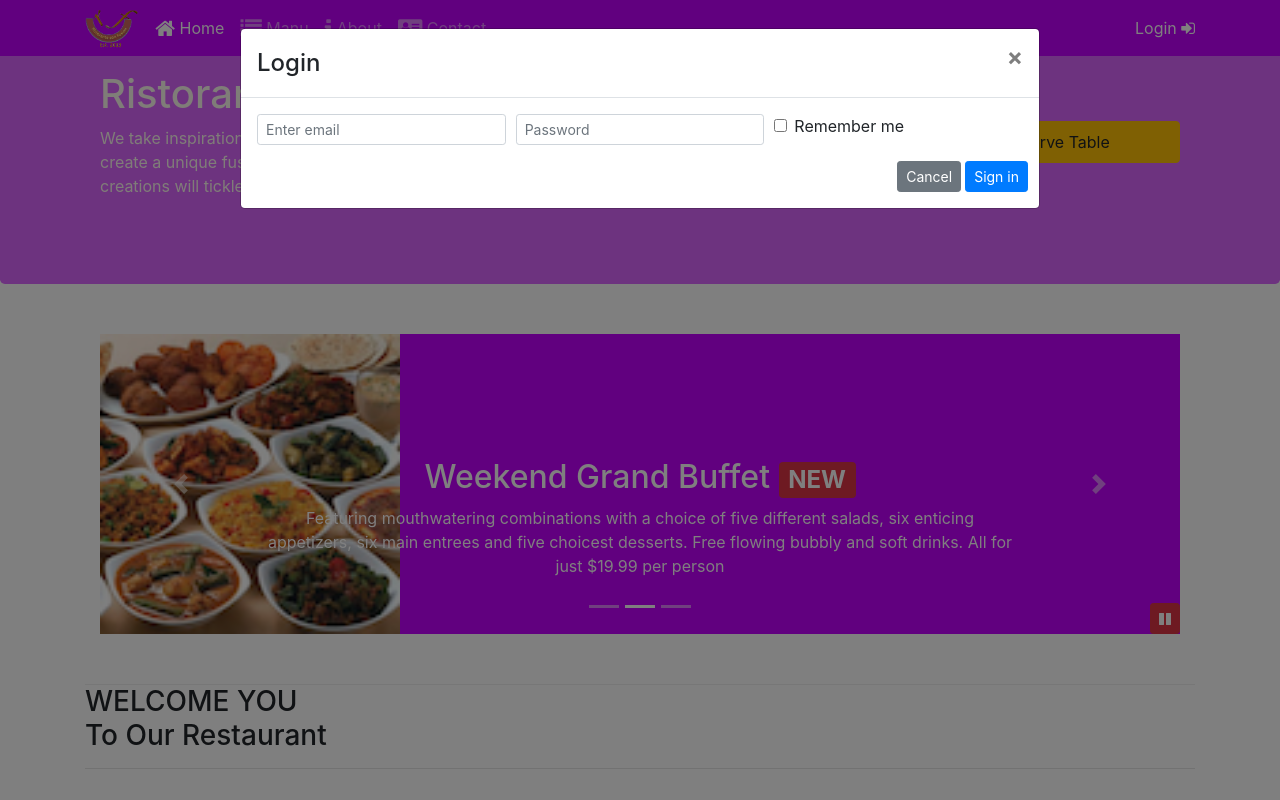
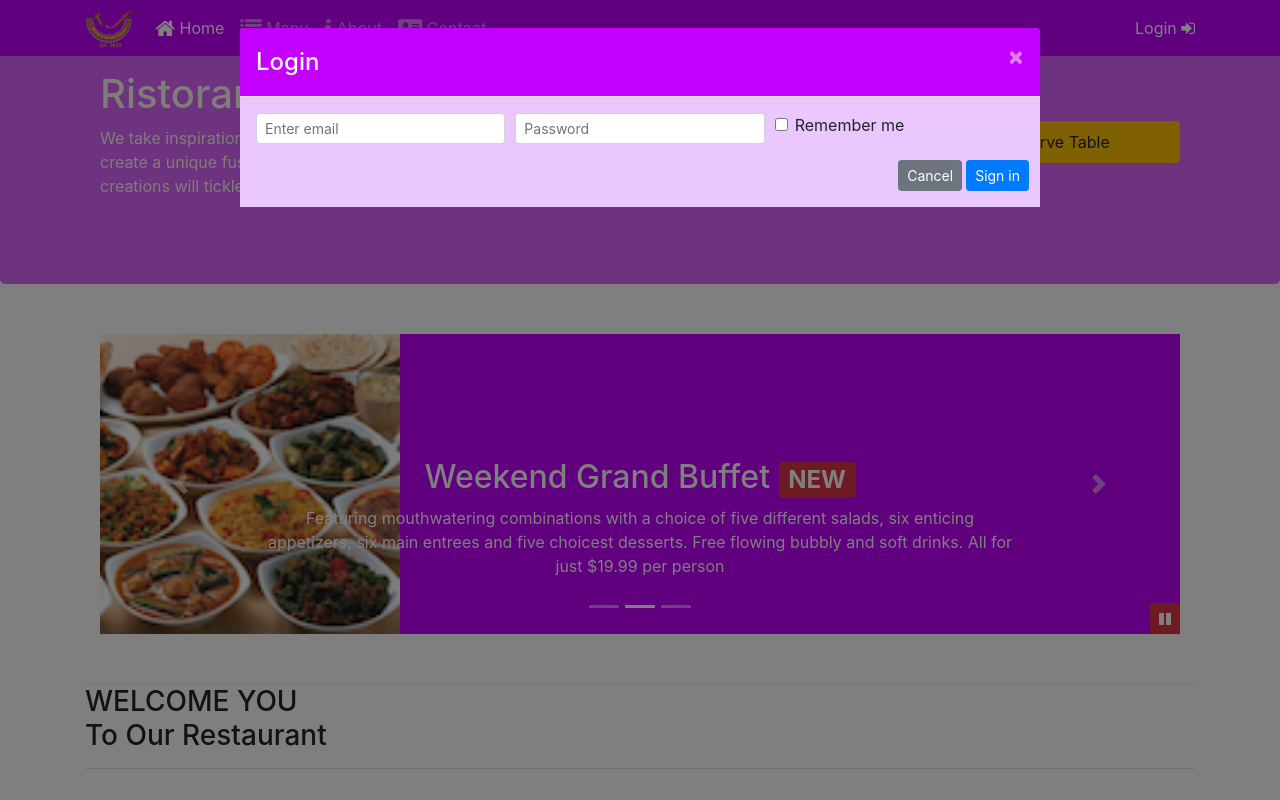
Before and after one commit to AyhamLazkany/Bootstrap4-test, a website: page index.html in a window 1280 px wide. Both pictures are taken after a click on the button "Login". Shown: the top 800 px of the page. Drawn offline with nearby package versions, Linux system fonts and the light colour scheme.

Commit message:
Assignment 4

```diff
--- a/css/styles.scss
+++ b/css/styles.scss
@@ -67,3 +67,16 @@ $carousel-itme-height: 300px;
    border-bottom: 1px solid $lt-gray;
    padding: 10px;
 }
+.modal-content{
+    border: 0px;
+    .modal-header{
+        background-color: $background-dark;
+        color: floralwhite;
+        button {
+            color: floralwhite;
+        }
+    }
+    .modal-body {
+        background-color: $background-pale;
+    }
+}
--- a/index.html
+++ b/index.html
@@ -31,7 +31,7 @@
                 </ul>
             </div>
             <span class="navbar-text">
-                <a role="button" data-toggle="modal" data-target="#login">
+                <a id="login-btn" role="button">
                     Login <span class="fa fa-sign-in"></span>
                 </a>
             </span>
@@ -86,8 +86,7 @@
                     <img class="d-flex mx-auto img-fluid" src="img/logo.png" alt="Ristorante con Fusion">
                 </div>
                 <div class="col-12 col-md-3 align-self-center">
-                    <a href="#RT" role="button" class="btn btn-warning btn-block nav-link"
-                    data-toggle="modal" data-target="#RT">Reserve Table</a>
+                    <button id="RT-btn" class="btn btn-warning btn-block nav-link">Reserve Table</button>
                 </div>
             </div>
         </div>
@@ -337,6 +336,14 @@
                     $('#car-btn').children('span').addClass('fa-pause');
                 }
             });
+            $('#login-btn').attr('data-toggle','modal');
+            $('#login-btn').click(() => {
+                $('#login').modal('show');
+            })
+            $('#RT-btn').attr('data-toggle','modal');
+            $('#RT-btn').click(() => {
+                $('#RT').modal('show');
+            })
         });
     </script>
 
```
Also changed, not shown: aboutus.html (+13 -0 lines), contactus.html (+13 -0 lines), css/styles.css.
